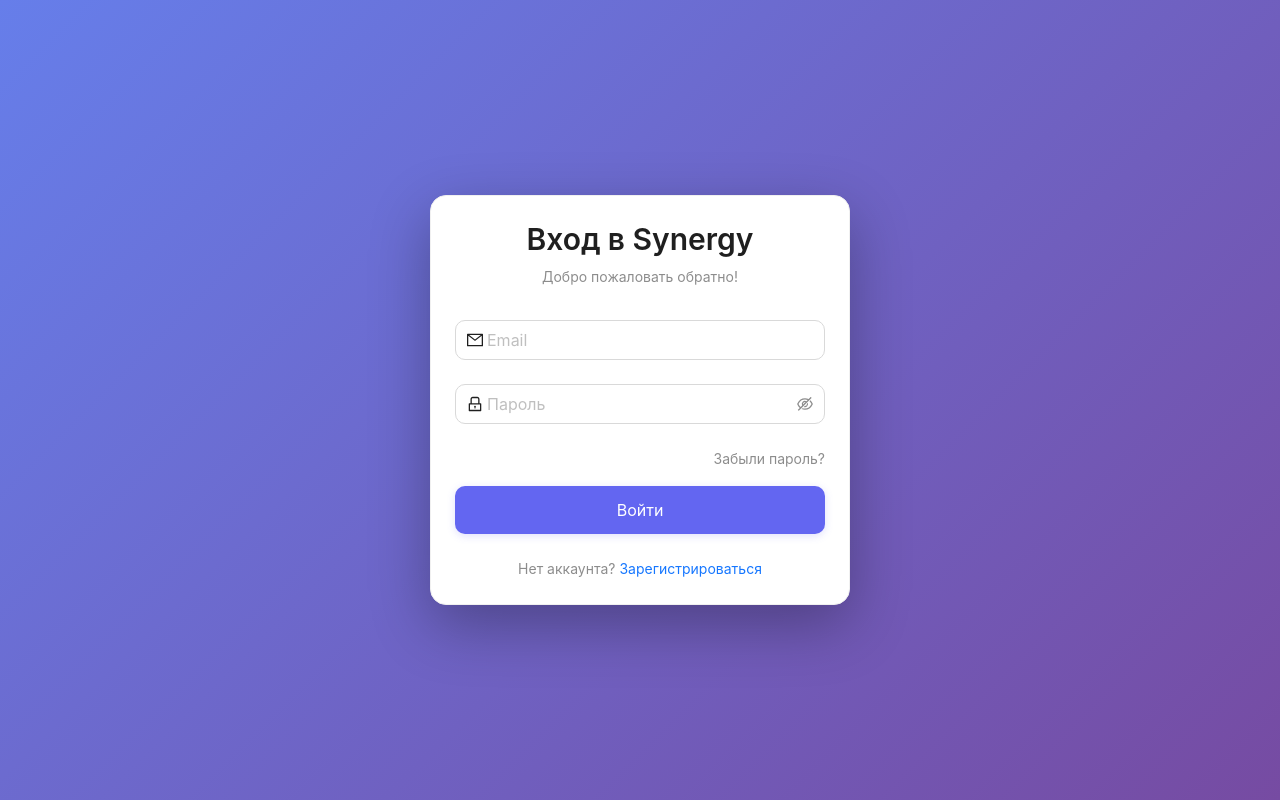
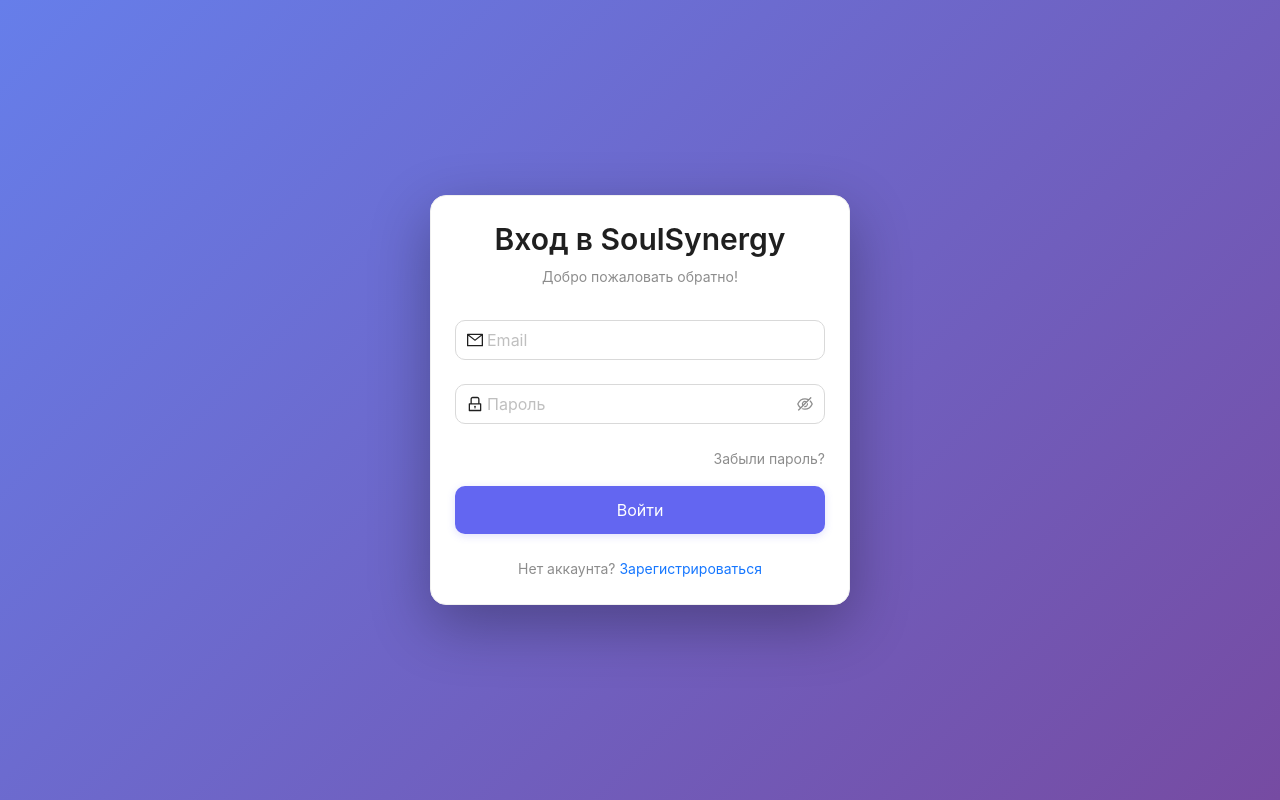
Before and after one commit to zagovormasonov/docker, a React (Vite) app in the folder frontend/: page /login in a window 1280 px wide. Built offline with nearby package versions, Linux system fonts and the light colour scheme.

Commit message:
Update LoginPage title to SoulSynergy

```diff
--- a/frontend/src/pages/LoginPage.tsx
+++ b/frontend/src/pages/LoginPage.tsx
@@ -42,7 +42,7 @@
         }}
       >
         <div style={{ textAlign: 'center', marginBottom: 32 }}>
-          <Title level={2} style={{ marginBottom: 8 }}>Вход в Synergy</Title>
+          <Title level={2} style={{ marginBottom: 8 }}>Вход в SoulSynergy</Title>
           <Text type="secondary">Добро пожаловать обратно!</Text>
         </div>
 
```
